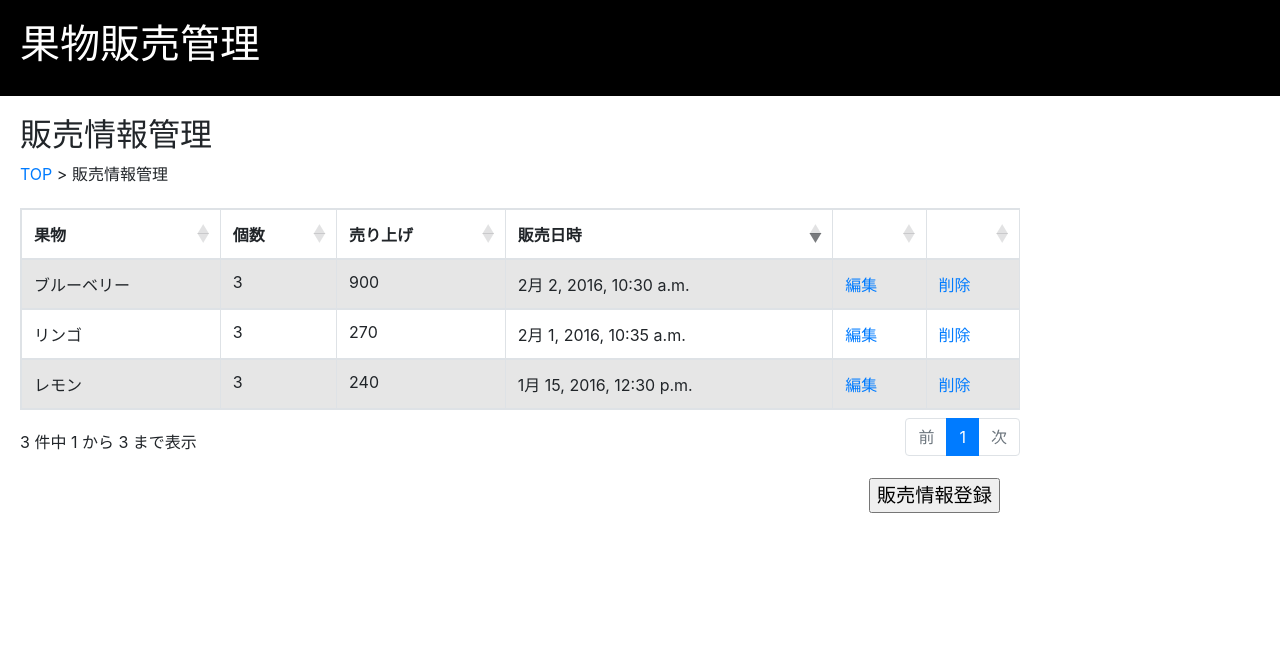
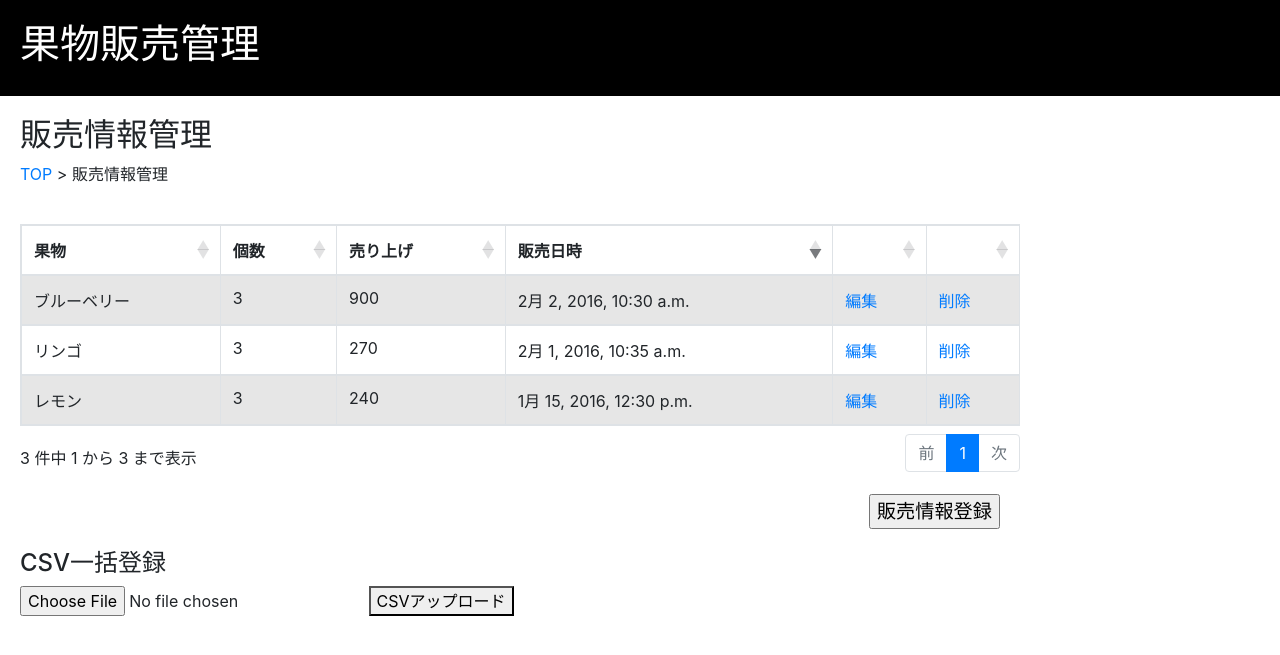
Before and after one commit to Posbin/DjangoExam, a Django app: page /sales in a window 1280 px wide. Shown: the top 655 px of the page. Run offline with Django 3.2, Linux system fonts and the light colour scheme; data comes from the database, SQL or seed files in the repository; some libraries are stand-ins or nearby versions.

Commit message:
CSV一括登録機能追加

```diff
--- a/FruitSalesMgmt/forms.py
+++ b/FruitSalesMgmt/forms.py
@@ -12,3 +12,9 @@ class SaleForm(forms.ModelForm):
     class Meta:
         model = Sale
         fields = ('fruit', 'number', 'datetime')
+
+class SalesDataUploadForm(forms.Form):
+    file = forms.FileField(
+        label='',
+        widget=forms.FileInput(attrs={'accept':'text/csv'})
+    )
--- a/FruitSalesMgmt/static/css/FruitSalesMgmt.css
+++ b/FruitSalesMgmt/static/css/FruitSalesMgmt.css
@@ -26,12 +26,16 @@
 }
 
 h3 {
+    font-size: 1.5em;
+}
+
+.stats h3 {
     margin-top: 30px;
-    font-size: 1.5em;
 }
 
 .fruits-list, .sales-list {
     max-width: 1000px;
+    overflow: hidden;
 }
 
 .fruits-new-btn, .sales-new-btn {
@@ -58,6 +62,15 @@ h3 {
     text-align: left;
 }
 
+.sales-data-upload-form form p {
+    display: inline-block;
+}
+
+.uploaded-message {
+    display: inline-block;
+    background-color: lightgreen;
+}
+
 .all-stats-total {
     font-size: 1.5em;
     font-weight: bold;
--- a/FruitSalesMgmt/templates/FruitSalesMgmt/sales_list.html
+++ b/FruitSalesMgmt/templates/FruitSalesMgmt/sales_list.html
@@ -4,6 +4,7 @@
     <div class='sales-list'>
         <h2>販売情報管理</h2>
         <p><a href='{% url 'top' %}'>TOP</a> > 販売情報管理</p>
+        <p class='uploaded-message'>{{ uploaded_message }}</p>
         <table class='table table-striped table-bordered' id='sales-table'>
             <thead>
                 <tr>
@@ -30,6 +31,13 @@
         </table>
         <input type="button" class='sales-new-btn' value="販売情報登録" onClick="location.href='{% url 'sales_new' %}';"></input>
     </div>
+    <div class='sales-data-upload-form'>
+        <h3>CSV一括登録</h3>
+        <form method="POST" class="post-form" enctype="multipart/form-data">{% csrf_token %}
+            {{ upload_form.as_p }}
+            <button type="submit">CSVアップロード</button>
+        </form>
+    </div>
     <script>
         set_datatable('#sales-table', 3, 'desc');
     </script>
--- a/FruitSalesMgmt/views.py
+++ b/FruitSalesMgmt/views.py
@@ -1,9 +1,11 @@
 from django.shortcuts import render, redirect, get_object_or_404
 from django.utils import timezone
+from django.conf import settings
 from dateutil.relativedelta import relativedelta
 from datetime import datetime, date, timedelta
+import pytz
 from .models import Fruit, Sale
-from .forms import FruitForm, SaleForm
+from .forms import FruitForm, SaleForm, SalesDataUploadForm
 
 def top(request):
     return render(request, 'FruitSalesMgmt/top.html')
@@ -39,8 +41,52 @@ def fruits_remove(request, pk):
     return redirect('fruits_list')
 
 def sales_list(request):
+    uploaded_message = ''
+    if request.method == "POST":
+        upload_form = SalesDataUploadForm(request.POST, request.FILES)
+        if upload_form.is_valid():
+            message = 'CSVファイルからの読み込みを完了しました。（登録成功: {0}件, 登録失敗: {1}件）'
+            success, fail = load_sales_data_from_csv(request.FILES['file'])
+            uploaded_message = message.format(success, fail)
+    else:
+        upload_form = SalesDataUploadForm()
     sales = Sale.objects.all()
-    return render(request, 'FruitSalesMgmt/sales_list.html', {'sales': sales})
+    context = {
+        'sales': sales,
+        'upload_form': upload_form,
+        'uploaded_message': uploaded_message
+    }
+    return render(request, 'FruitSalesMgmt/sales_list.html', context)
+
+def load_sales_data_from_csv(f):
+    success = fail = 0
+    for chunk in f.chunks():
+        rows = chunk.decode('utf-8').split('\n')
+        for row in rows:
+            row = row.strip()
+            if row == '':
+                continue
+            vals = row.split(',')
+            if len(vals) == 4 and create_sale_data(vals):
+                success += 1
+            else:
+                fail += 1
+    return success, fail
+
+def create_sale_data(vals):
+    try:
+        date_time = datetime.strptime(vals[3], '%Y-%m-%d %H:%M')
+        time_zone = pytz.timezone(settings.TIME_ZONE)
+        sale = Sale(
+            fruit=Fruit.objects.get(name=vals[0]),
+            number=int(vals[1]),
+            total=int(vals[2]),
+            datetime=date_time.astimezone(time_zone)
+        )
+        sale.save()
+        return True
+    except (Fruit.DoesNotExist, ValueError) as e:
+        return False
 
 def sales_new(request):
     if request.method == "POST":
```
